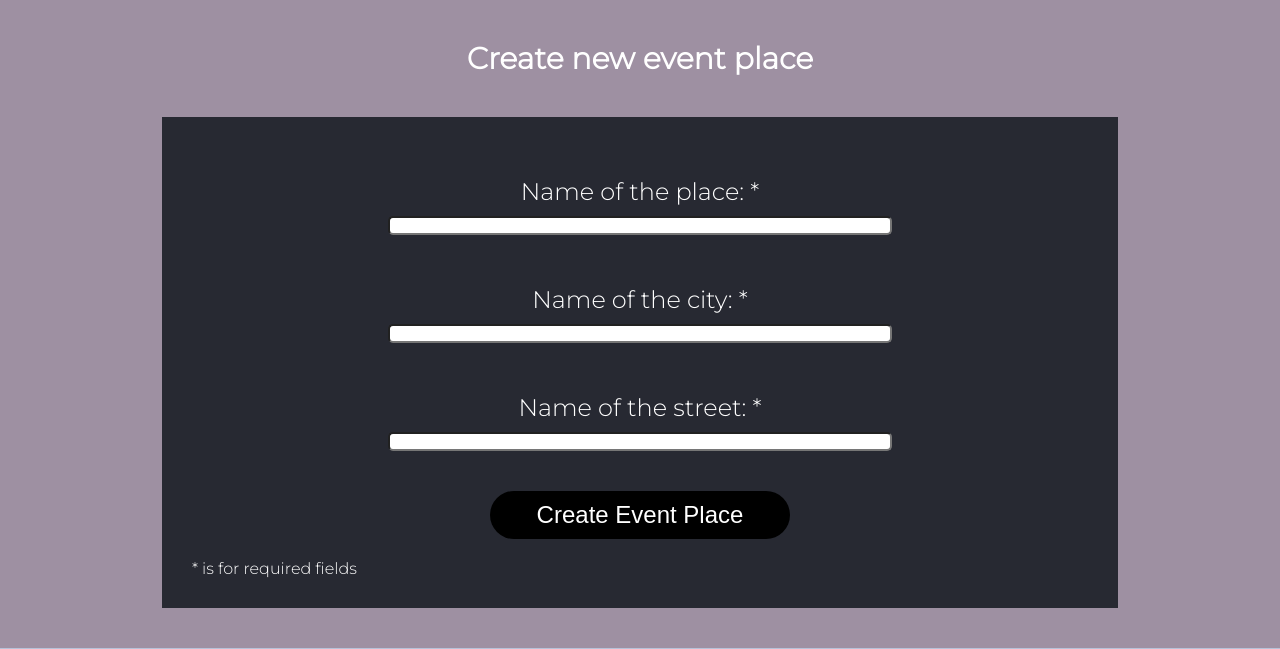
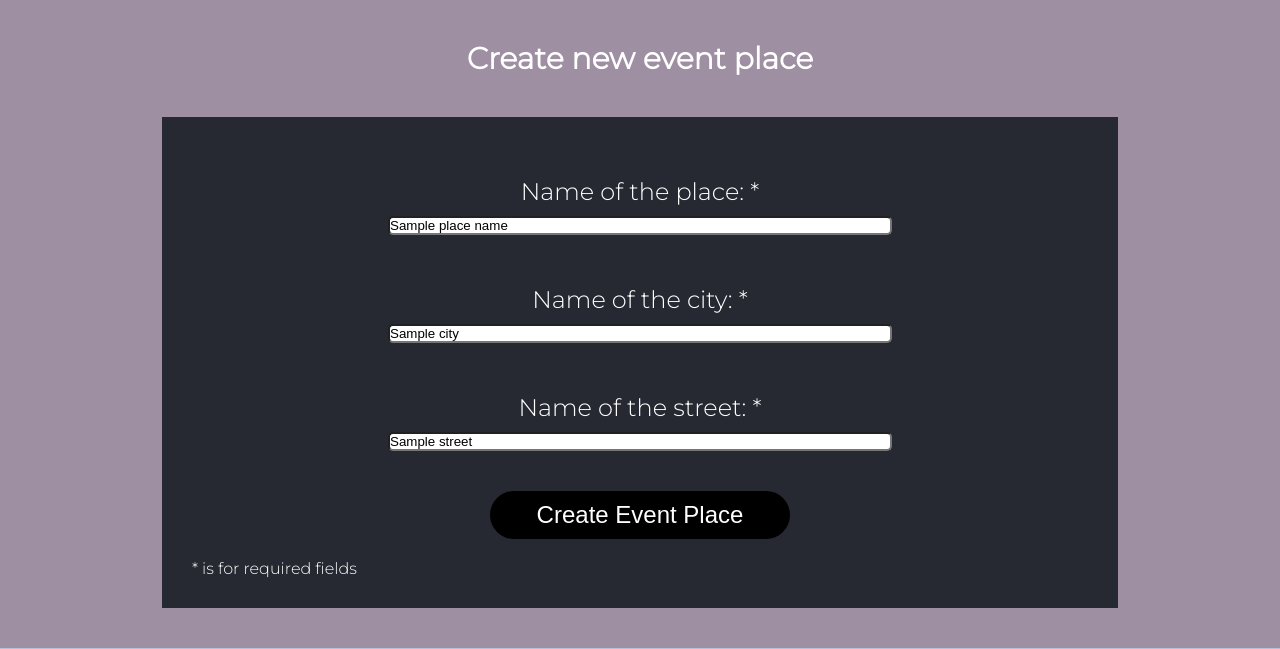
Before and after one commit to kambulatAL/iis-project, a Django app: template calendar_site/events/templates/create_place.html in a window 1280 px wide. Shown: the part 89-738 px from the top of the page. Run offline with Django 3.2, Linux system fonts and the light colour scheme; the template is opened without the code that fills it: most values are stand-ins (such as "Sample title", 1, 10 or a date in 2020).

Commit message:
Bug fixes

```diff
--- a/calendar_site/events/templates/create_place.html
+++ b/calendar_site/events/templates/create_place.html
@@ -17,7 +17,6 @@
 {% endblock header_block %}
 
 
-
 {% block content_block %}
 <div class="create_container">
     <h2>Create new event place</h2>
@@ -27,20 +26,21 @@
             {% csrf_token %}
             <div class="form_class">
                 <label for="place_name">Name of the place: *</label>
-                    <input type="text" id="place_name" name="place_name" required>
+                <input type="text" id="place_name" name="place_name"
+                       value="{% if place_name %}{{place_name}}{% endif %}" required>
             </div>
             <div class="form_class">
                 <label for="city">Name of the city: *</label>
-                    <input type="text" id="city" name="city" required>
+                <input type="text" id="city" name="city" value="{% if city %}{{city}}{% endif %}" required>
             </div>
             <div class="form_class">
                 <label for="street">Name of the street: *</label>
-                    <input type="text" id="street" name="street" required>
+                <input type="text" id="street" name="street" value="{% if street %}{{street}}{% endif %}" required>
             </div>
             <div class="form_class">
                 <button class="submit_button" type="submit">Create Event Place</button>
             </div>
-                 <p>*  is for required fields</p>
+            <p>* is for required fields</p>
         </form>
     </div>
 </div>
--- a/calendar_site/events/templates/login_temps/register.html
+++ b/calendar_site/events/templates/login_temps/register.html
@@ -31,11 +31,11 @@
             </div>
             <div class="form_input">
                 <label for="surname">Surname: *</label>
-                <input type="text" name="surname" id="surname" value="{% if user_n  %}{{ surname }} {% endif %}" required>
+                <input type="text" name="surname" id="surname" value="{% if surname %} {{ surname }} {% endif %}" required>
             </div>
             <div class="form_input">
                 <label for="email">Email: *</label>
-                <input type="email" name="email" id="email" required>
+                <input type="email" name="email" id="email" value="{% if email %} {{ email }} {% endif %}" required>
             </div>
             <div class="form_input">
                 <label for="phone_number">Phone number:</label>
```
Also changed, not shown: calendar_site/events/views.py (+14 -7 lines). Lines whose indentation alone changed are shown as unchanged.
